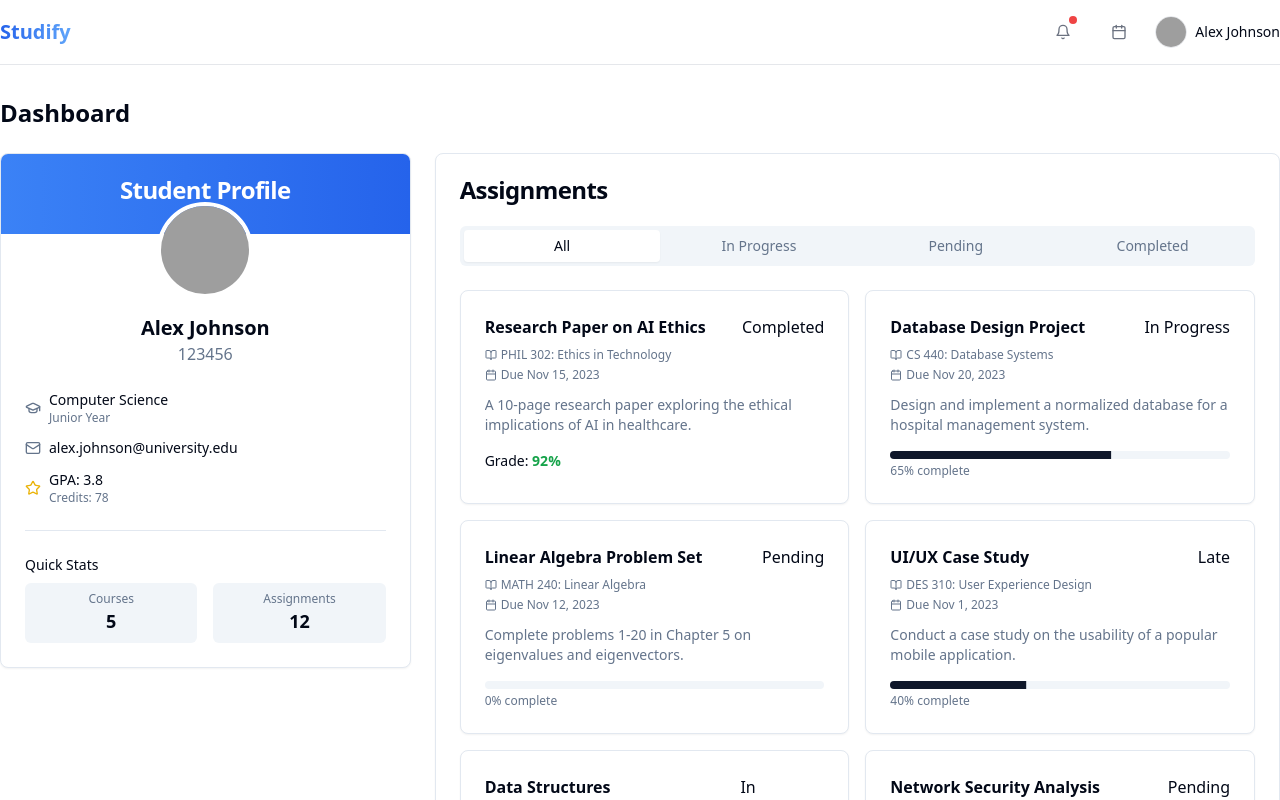
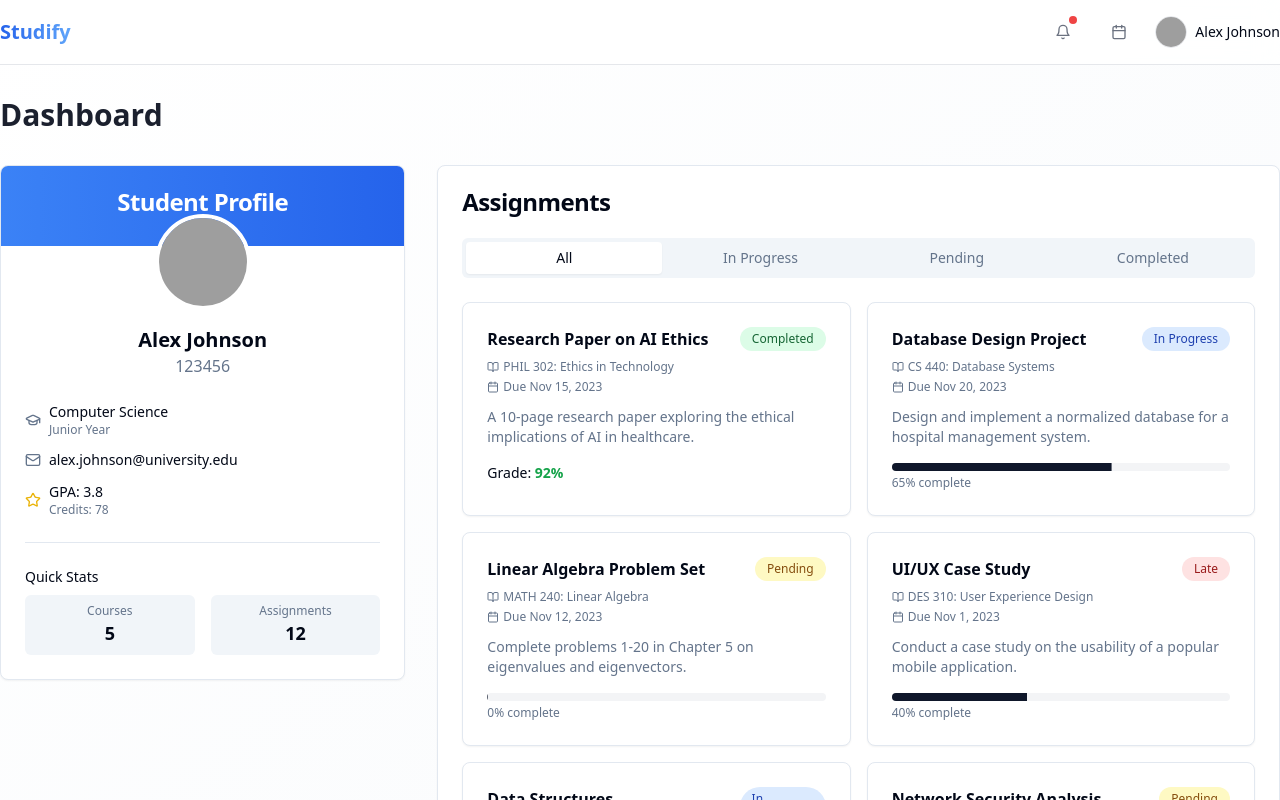
Before and after one commit to mega123-art/profile-submit-symphony, a React (Vite) app: page / in a window 1280 px wide. Shown: the top 800 px of the page. Built offline with nearby package versions, Linux system fonts and the light colour scheme; grey boxes are pictures that could not be loaded.

Commit message:
Refactor: Update code to modern standards

```diff
--- a/src/components/ProgressBar.tsx
+++ b/src/components/ProgressBar.tsx
@@ -10,7 +10,7 @@ interface ProgressBarProps {
 const ProgressBar: React.FC<ProgressBarProps> = ({ value, className }) => {
   return (
     <div className={className}>
-      <Progress value={value} className="h-2" />
+      <Progress value={value} className="h-2 bg-gray-100 dark:bg-gray-800" />
       <div className="flex justify-between mt-1 text-xs text-muted-foreground">
         <span>{value}% complete</span>
       </div>
--- a/src/components/StatusBadge.tsx
+++ b/src/components/StatusBadge.tsx
@@ -11,13 +11,13 @@ const StatusBadge: React.FC<StatusBadgeProps> = ({ status }) => {
   const getStatusClass = () => {
     switch (status) {
       case 'completed':
-        return 'status-badge-completed';
+        return 'bg-green-100 text-green-800 dark:bg-green-900/30 dark:text-green-300';
       case 'in-progress':
-        return 'status-badge-in-progress';
+        return 'bg-blue-100 text-blue-800 dark:bg-blue-900/30 dark:text-blue-300';
       case 'pending':
-        return 'status-badge-pending';
+        return 'bg-yellow-100 text-yellow-800 dark:bg-yellow-900/30 dark:text-yellow-300';
       case 'late':
-        return 'status-badge-late';
+        return 'bg-red-100 text-red-800 dark:bg-red-900/30 dark:text-red-300';
       default:
         return '';
     }
@@ -39,7 +39,7 @@ const StatusBadge: React.FC<StatusBadgeProps> = ({ status }) => {
   };
 
   return (
-    <span className={cn('status-badge', getStatusClass())}>
+    <span className={cn('px-3 py-1 rounded-full text-xs font-medium', getStatusClass())}>
       {getStatusText()}
     </span>
   );
--- a/src/pages/Index.tsx
+++ b/src/pages/Index.tsx
@@ -7,13 +7,13 @@ import { studentData, assignmentsData } from '@/data/mockData';
 
 const Index = () => {
   return (
-    <div className="min-h-screen bg-background">
+    <div className="min-h-screen bg-gradient-to-br from-background to-secondary/50">
       <Navbar student={studentData} />
 
       <div className="dashboard-container py-8">
-        <h1 className="text-2xl font-bold mb-6">Dashboard</h1>
+        <h1 className="text-3xl font-bold mb-8 text-foreground/90">Dashboard</h1>
 
-        <div className="grid grid-cols-1 lg:grid-cols-3 gap-6">
+        <div className="grid grid-cols-1 lg:grid-cols-3 gap-8">
           <div className="lg:col-span-1">
             <ProfileCard student={studentData} />
           </div>
```
